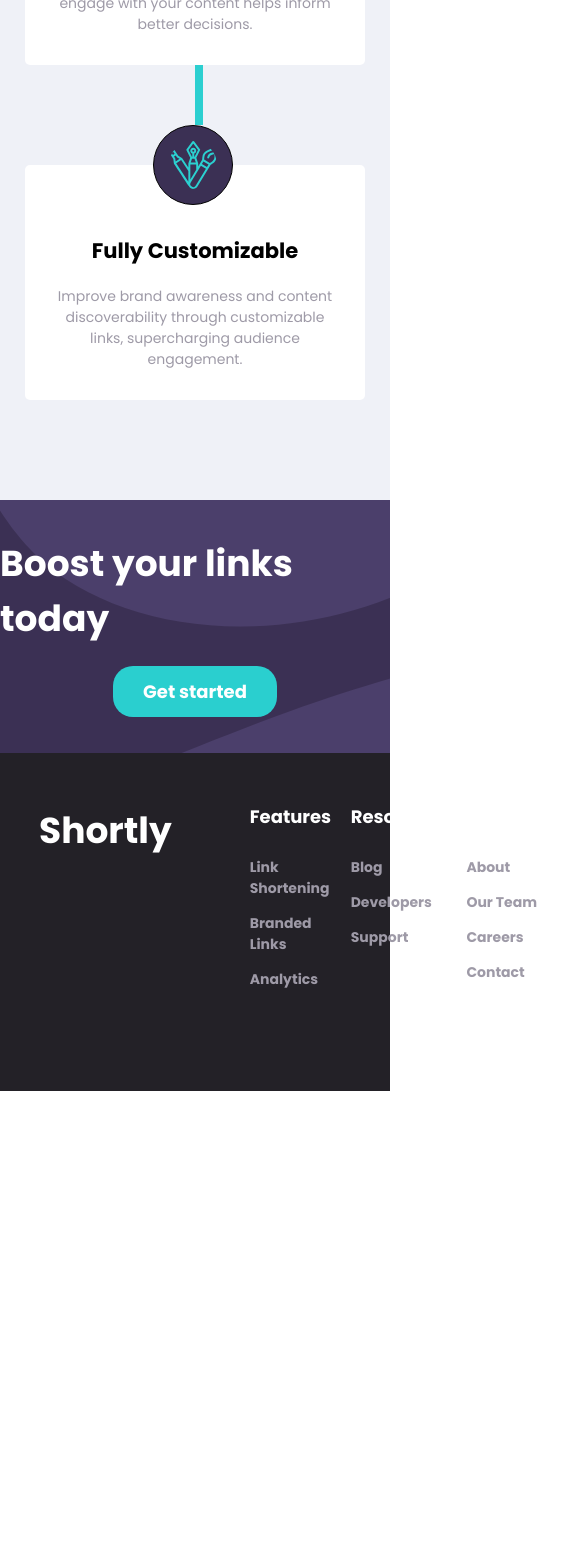
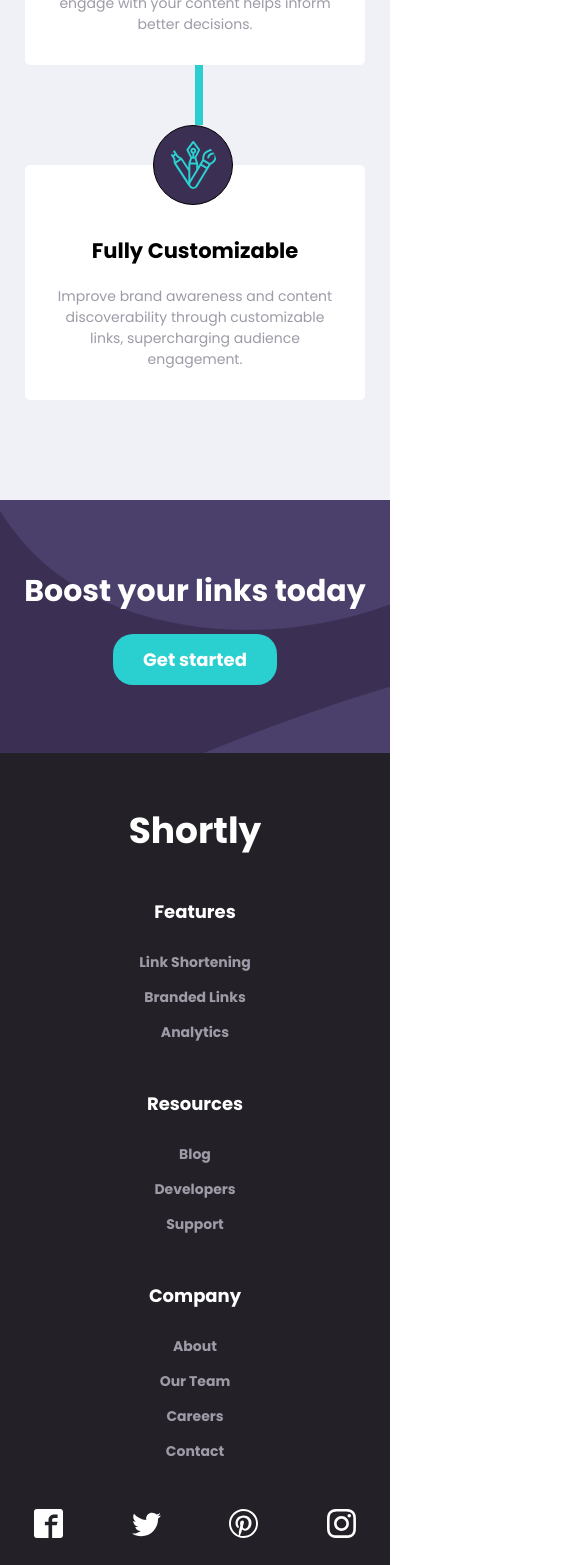
Before and after one commit to VolodymyrSvereniak/url-shortening-app, a Vue app: page / in a window 390 px wide. Shown: the part 2261-3826 px from the top of the page, 585 px wide, since content can reach past the window. Before the commit the page ends 3352 px from the top, so only its background shows below. Built offline with nearby package versions, Linux system fonts and the light colour scheme.

Commit message:
Mobile version done

```diff
--- a/src/components/AppFooter.vue
+++ b/src/components/AppFooter.vue
@@ -112,5 +112,37 @@ export default {
       }
     }
   }
+
+  @media (max-width: 768px) {
+    flex-direction: column;
+    height: auto;
+    text-align: center;
+
+    .footer-title {
+      padding: 0 0 40px 0;
+    }
+
+    .links-wrapper {
+      justify-content: center;
+
+      .links-list {
+        padding-bottom: 40px;
+      }
+    }
+
+    .icons-wrapper {
+      gap: 0;
+      width: 100%;
+      padding-bottom: 20px;
+
+      .icons-list {
+        width: 90%;
+
+        .icon-item {
+          width: 30%;
+        }
+      }
+    }
+  }
 }
 </style>
--- a/src/components/CTASection.vue
+++ b/src/components/CTASection.vue
@@ -46,5 +46,13 @@ export default {
       background-color: hsl(180, 55%, 67%);
     }
   }
+
+  @media (max-width: 768px) {
+    background-image: url('../assets/images/bg-boost-mobile.svg');
+    background-size: cover;
+    background-repeat: no-repeat;
+    text-align: center;
+    font-size: 15px;
+  }
 }
 </style>
```
